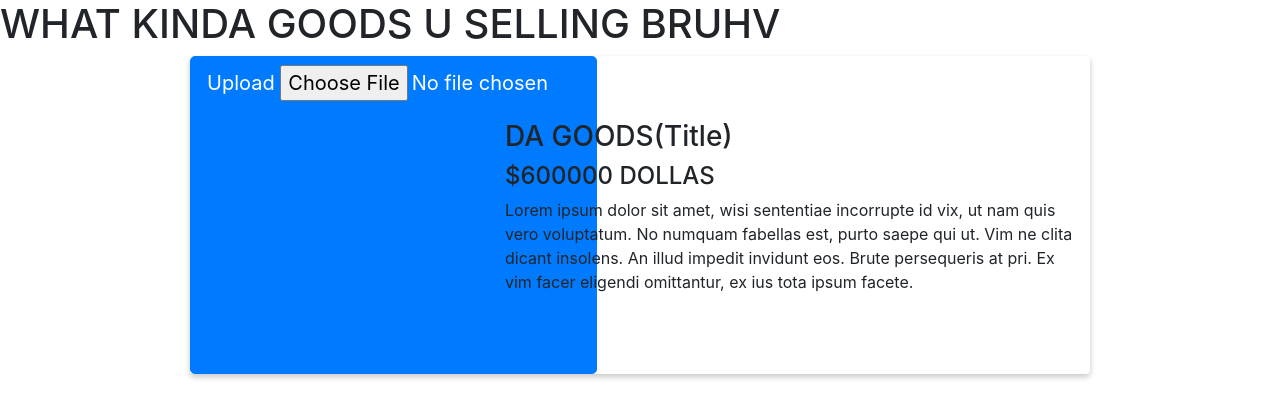
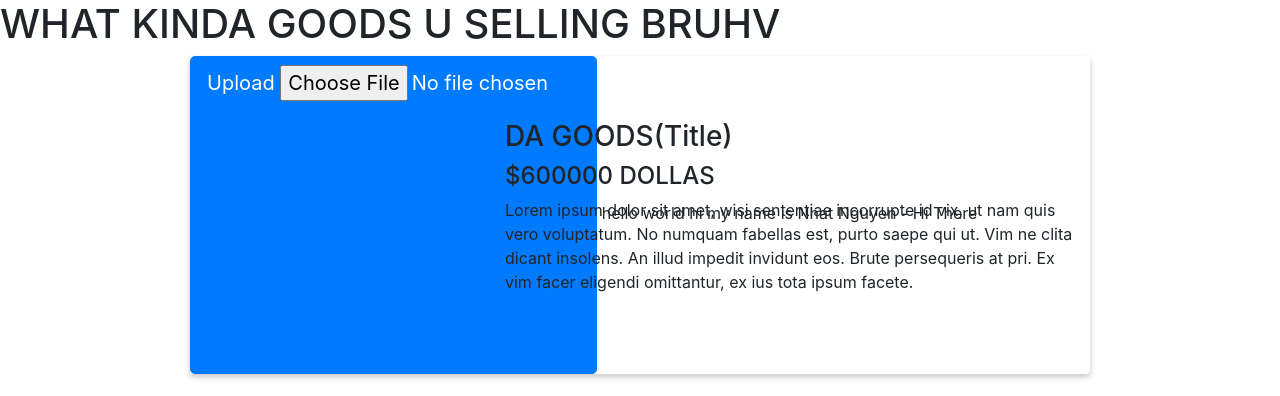
Before and after one commit to piercetu/FoodCloud, a Flask app: page /business in a window 1280 px wide. Shown: the top 396 px of the page. Run offline with Flask 2, Linux system fonts and the light colour scheme; parts of the project's set-up code (start-up, migrations or seed data) failed here and were passed over; some libraries are stand-ins or nearby versions.

Commit message:
Update seller.html

```diff
--- a/development/templates/seller.html
+++ b/development/templates/seller.html
@@ -29,6 +29,9 @@
             <input type="file" name="file" />
           </div>
 
+
+          hello world hi my name is Nhat Nguyen - Hi There
+
           <!-- <img src="{{ url_for('static',filename='resources/homepage.jpg') }}" alt="sup" height="300px" width="300px"> -->
         </div>
 
```
